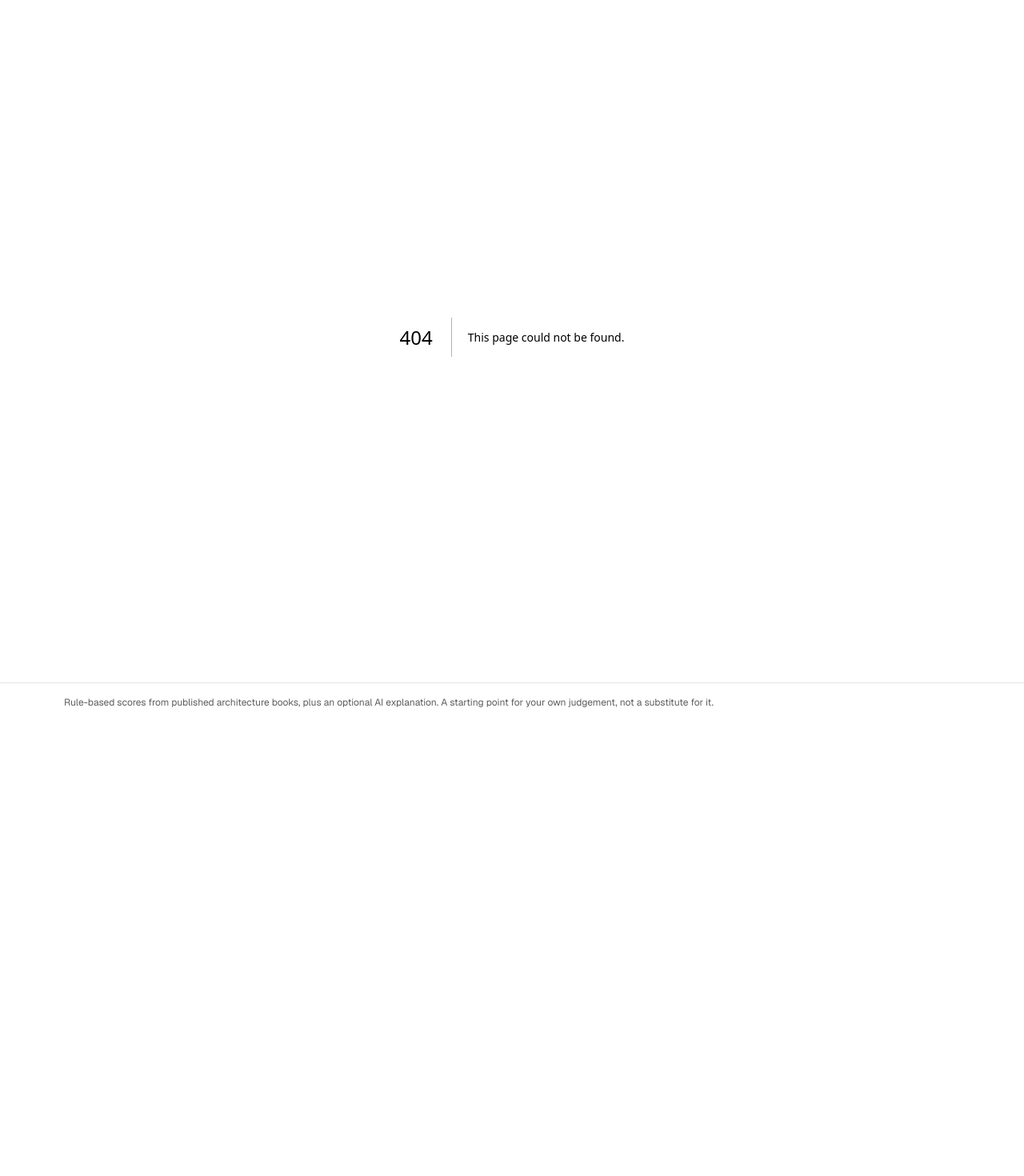
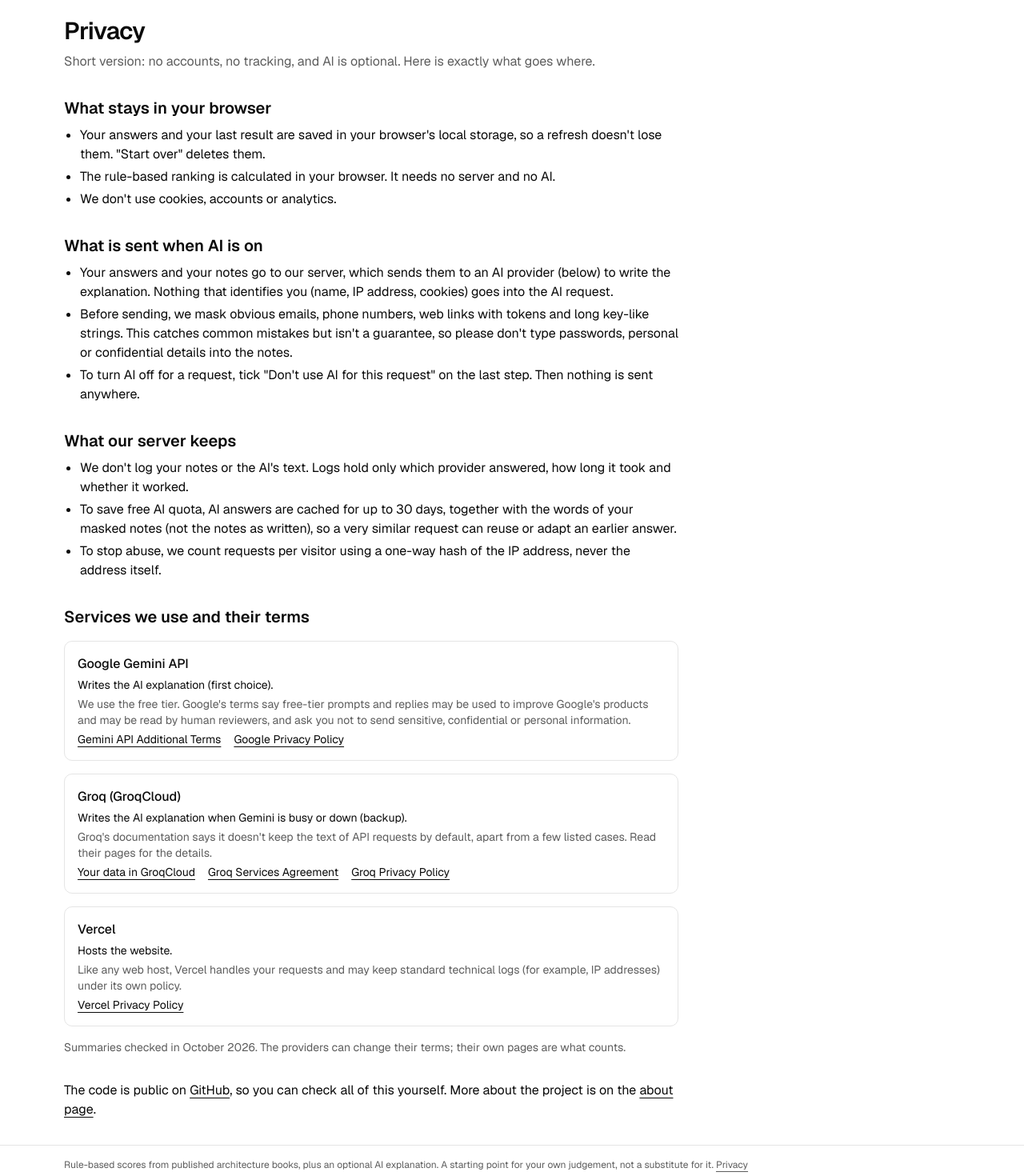
Before and after one commit to loch214/architecture-advisor, a Next.js app: page /privacy in a window 1280 px wide. Before the commit this address had no page. Shown: the part 60-1530 px from the top of the page at 80% size. Before the commit the page ends 962 px from the top, so only its background shows below. Built offline with nearby package versions, Linux system fonts and the light colour scheme.

Commit message:
Add a privacy page listing the providers and their terms
Linked from the notes notice, the about page and the footer (AI_INTEGRATION §9.6).

```diff
--- a/src/app/about/page.tsx
+++ b/src/app/about/page.tsx
@@ -35,6 +35,13 @@
             the AI&apos;s text.
           </li>
         </ul>
+        <p>
+          The{" "}
+          <Link href="/privacy" className="underline underline-offset-4">
+            privacy page
+          </Link>{" "}
+          has the details and links to each provider&apos;s terms.
+        </p>
       </section>
       <section className="space-y-2">
         <h2 className="text-xl font-semibold">Limitations</h2>
--- a/src/app/layout.tsx
+++ b/src/app/layout.tsx
@@ -59,7 +59,10 @@
         <footer className="no-print border-t">
           <p className="mx-auto max-w-6xl px-4 py-4 text-xs text-muted-foreground">
             Rule-based scores from published architecture books, plus an optional AI explanation. A starting point for
-            your own judgement, not a substitute for it.
+            your own judgement, not a substitute for it.{" "}
+            <Link href="/privacy" className="underline underline-offset-4 hover:text-foreground">
+              Privacy
+            </Link>
           </p>
         </footer>
       </body>
--- /dev/null
+++ b/src/app/privacy/page.tsx
@@ -0,0 +1,143 @@
+import type { Metadata } from "next";
+import Link from "next/link";
+
+export const metadata: Metadata = {
+  title: "Privacy",
+  description: "What Architecture Advisor sends where, what it keeps, and the AI providers' terms.",
+};
+
+const providers = [
+  {
+    name: "Google Gemini API",
+    role: "Writes the AI explanation (first choice).",
+    note: "We use the free tier. Google's terms say free-tier prompts and replies may be used to improve Google's products and may be read by human reviewers, and ask you not to send sensitive, confidential or personal information.",
+    links: [
+      { label: "Gemini API Additional Terms", href: "https://ai.google.dev/gemini-api/terms" },
+      { label: "Google Privacy Policy", href: "https://policies.google.com/privacy" },
+    ],
+  },
+  {
+    name: "Groq (GroqCloud)",
+    role: "Writes the AI explanation when Gemini is busy or down (backup).",
+    note: "Groq's documentation says it doesn't keep the text of API requests by default, apart from a few listed cases. Read their pages for the details.",
+    links: [
+      { label: "Your data in GroqCloud", href: "https://console.groq.com/docs/your-data" },
+      { label: "Groq Services Agreement", href: "https://console.groq.com/docs/legal/services-agreement" },
+      { label: "Groq Privacy Policy", href: "https://groq.com/privacy" },
+    ],
+  },
+  {
+    name: "Vercel",
+    role: "Hosts the website.",
+    note: "Like any web host, Vercel handles your requests and may keep standard technical logs (for example, IP addresses) under its own policy.",
+    links: [{ label: "Vercel Privacy Policy", href: "https://vercel.com/legal/privacy-policy" }],
+  },
+];
+
+const link = "underline underline-offset-4";
+
+export default function PrivacyPage() {
+  return (
+    <div className="max-w-3xl space-y-8">
+      <div className="space-y-2">
+        <h1 className="text-3xl font-semibold tracking-tight">Privacy</h1>
+        <p className="text-muted-foreground">
+          Short version: no accounts, no tracking, and AI is optional. Here is exactly what goes where.
+        </p>
+      </div>
+
+      <section aria-labelledby="stays" className="space-y-2">
+        <h2 id="stays" className="text-xl font-semibold">
+          What stays in your browser
+        </h2>
+        <ul className="list-disc space-y-1 pl-5">
+          <li>
+            Your answers and your last result are saved in your browser&apos;s local storage, so a refresh doesn&apos;t
+            lose them. &quot;Start over&quot; deletes them.
+          </li>
+          <li>The rule-based ranking is calculated in your browser. It needs no server and no AI.</li>
+          <li>We don&apos;t use cookies, accounts or analytics.</li>
+        </ul>
+      </section>
+
+      <section aria-labelledby="ai" className="space-y-2">
+        <h2 id="ai" className="text-xl font-semibold">
+          What is sent when AI is on
+        </h2>
+        <ul className="list-disc space-y-1 pl-5">
+          <li>
+            Your answers and your notes go to our server, which sends them to an AI provider (below) to write the
+            explanation. Nothing that identifies you (name, IP address, cookies) goes into the AI request.
+          </li>
+          <li>
+            Before sending, we mask obvious emails, phone numbers, web links with tokens and long key-like strings. This
+            catches common mistakes but isn&apos;t a guarantee, so please don&apos;t type passwords, personal or
+            confidential details into the notes.
+          </li>
+          <li>
+            To turn AI off for a request, tick &quot;Don&apos;t use AI for this request&quot; on the last step. Then
+            nothing is sent anywhere.
+          </li>
+        </ul>
+      </section>
+
+      <section aria-labelledby="kept" className="space-y-2">
+        <h2 id="kept" className="text-xl font-semibold">
+          What our server keeps
+        </h2>
+        <ul className="list-disc space-y-1 pl-5">
+          <li>
+            We don&apos;t log your notes or the AI&apos;s text. Logs hold only which provider answered, how long it took
+            and whether it worked.
+          </li>
+          <li>
+            To save free AI quota, AI answers are cached for up to 30 days, together with the words of your masked notes
+            (not the notes as written), so a very similar request can reuse or adapt an earlier answer.
+          </li>
+          <li>
+            To stop abuse, we count requests per visitor using a one-way hash of the IP address, never the address
+            itself.
+          </li>
+        </ul>
+      </section>
+
+      <section aria-labelledby="providers" className="space-y-4">
+        <h2 id="providers" className="text-xl font-semibold">
+          Services we use and their terms
+        </h2>
+        {providers.map((p) => (
+          <div key={p.name} className="space-y-1 rounded-lg border p-4">
+            <h3 className="font-medium">{p.name}</h3>
+            <p className="text-sm">{p.role}</p>
+            <p className="text-sm text-muted-foreground">{p.note}</p>
+            <ul className="flex flex-wrap gap-x-4 gap-y-1 text-sm">
+              {p.links.map((l) => (
+                <li key={l.href}>
+                  <a href={l.href} className={link} target="_blank" rel="noopener noreferrer">
+                    {l.label}
+                    <span className="sr-only"> (opens in a new tab)</span>
+                  </a>
+                </li>
+              ))}
+            </ul>
+          </div>
+        ))}
+        <p className="text-sm text-muted-foreground">
+          Summaries checked in October 2026. The providers can change their terms; their own pages are what counts.
+        </p>
+      </section>
+
+      <p>
+        The code is public on{" "}
+        <a href="https://github.com/loch214/architecture-advisor" className={link}>
+          GitHub
+        </a>
+        , so you can check all of this yourself. More about the project is on the{" "}
+        <Link href="/about" className={link}>
+          about page
+        </Link>
+        .
+      </p>
+    </div>
+  );
+}
--- a/src/components/form/step-review.tsx
+++ b/src/components/form/step-review.tsx
@@ -1,5 +1,6 @@
 "use client";
 
+import Link from "next/link";
 import { kb } from "@/modules/knowledge-base";
 import { LEVEL_LABELS, LEVELS } from "@/modules/knowledge-base/levels";
 import { MAX_NOTES_LENGTH, type InputIssue } from "@/modules/scoring";
@@ -73,7 +74,11 @@
           <p id="notes-privacy" className="max-w-prose text-muted-foreground">
             If AI is on, your notes are sent to an AI service (Google Gemini or Groq) to write the explanation. Free AI
             services may use this text to improve their products, so please don&apos;t include passwords, personal or
-            confidential details.
+            confidential details.{" "}
+            <Link href="/privacy" className="underline underline-offset-4" target="_blank">
+              Privacy details
+              <span className="sr-only"> (opens in a new tab)</span>
+            </Link>
           </p>
           <p id="notes-count" className={cn("tabular-nums", over ? "text-destructive" : "text-muted-foreground")}>
             {form.notes.length}/{MAX_NOTES_LENGTH}
```
